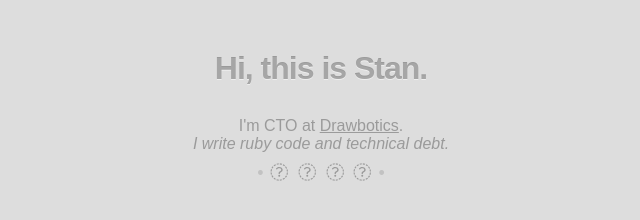
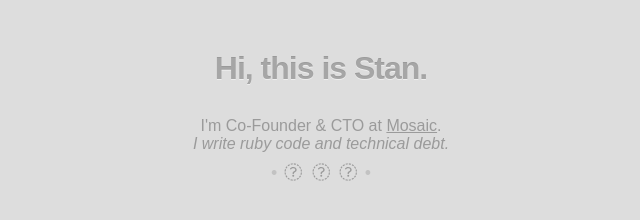
Before and after one commit to StanBoyet/personal-website, a plain HTML site: page index.html in a window 1280 px wide. Shown: the full height of the page, 319-959 px from the left. Drawn offline with Linux system fonts and the light colour scheme.

Commit message:
Update ~Drawbotics~ Mosaic

```diff
--- a/index.html
+++ b/index.html
@@ -18,7 +18,7 @@
     <div class="welcome">
   <h1>Hi, this is Stan.</h1>
   <p class='bio'>
-    I'm CTO at <a href='http://drawbotics.com'>Drawbotics</a>.
+    I'm Co-Founder & CTO at <a href='http://trymosaic.com'>Mosaic</a>.
   </p>
   <blockquote>
     I write ruby code and technical debt.
@@ -26,7 +26,6 @@
   <div class="socials">
     <a href="https://github.com/stanboyet"><span class="fa fa-github"></span></a>
     <a href="https://www.linkedin.com/in/boyet"><span class="fa fa-linkedin"></span></a>
-    <a href="https://angel.co/stanboyet"><span class="fa fa-angellist"></span></a>
     <a href="https://twitter.com/stanboyet"><span class="fa fa-twitter"></span></a>
   </div>
 </div><!-- .welcome -->
```
